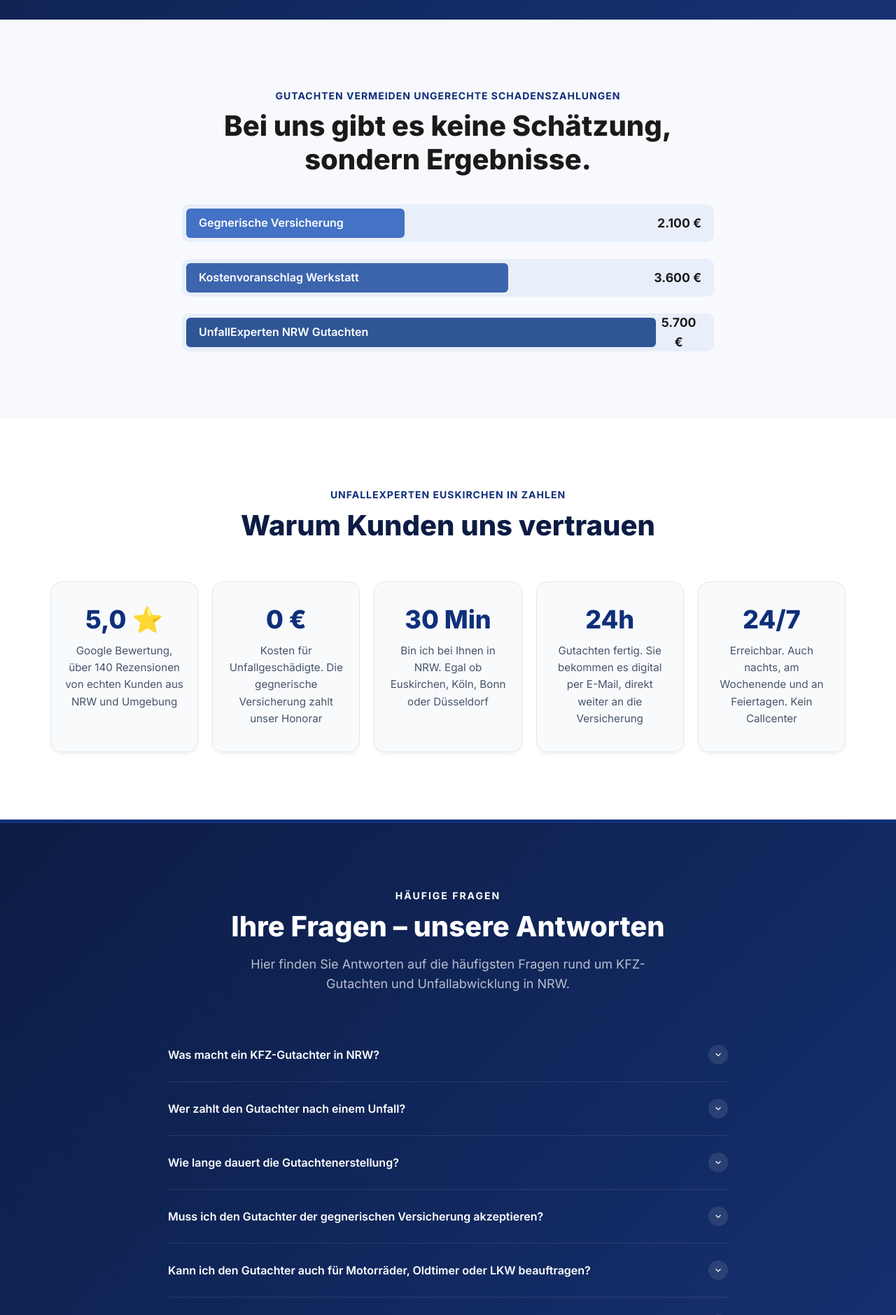
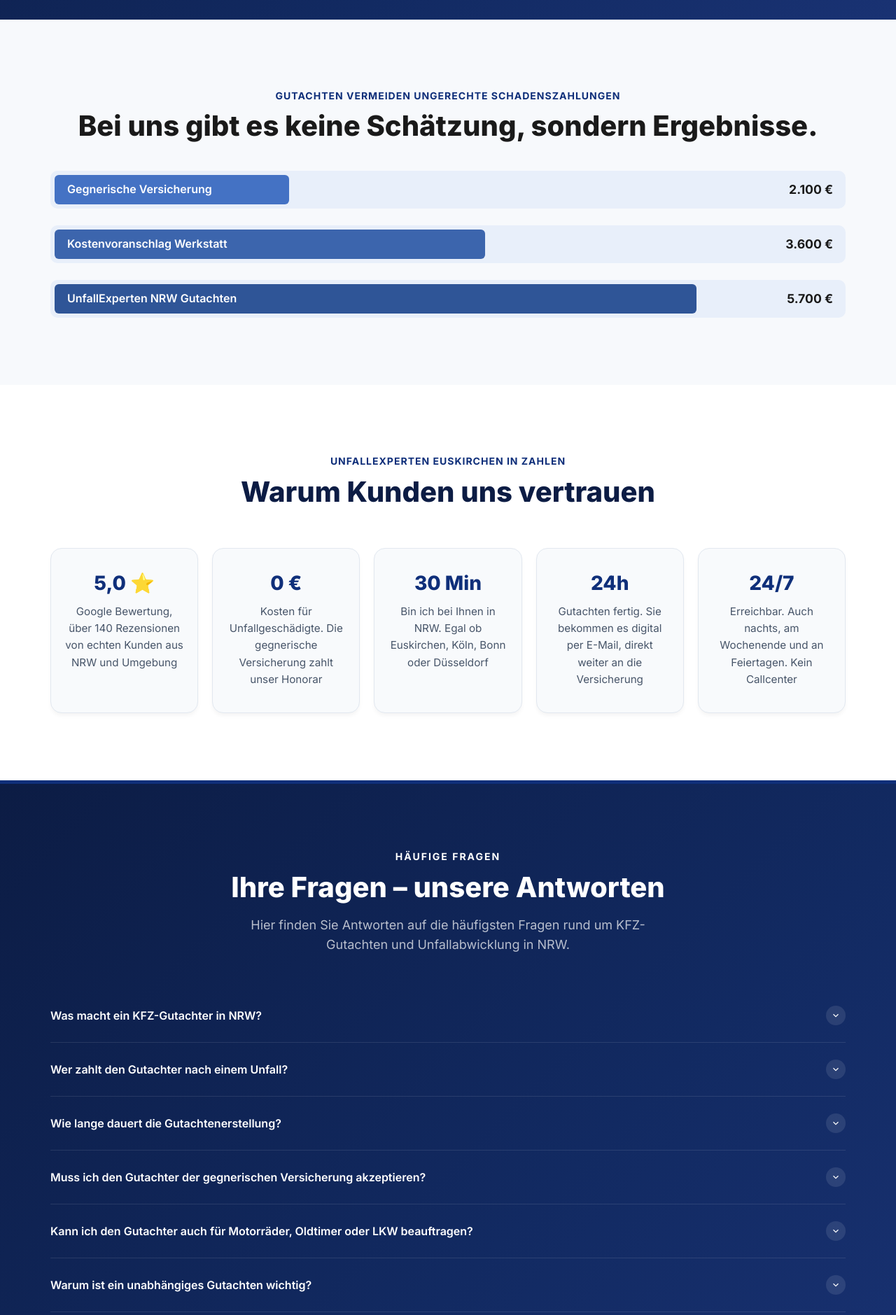
Before and after one commit to branova-crm/UnfallExperten, a Next.js app: page / in a window 1280 px wide. Shown: the part 4320-6199 px from the top of the page at 70% size. Built offline with nearby package versions, Linux system fonts and the light colour scheme; no server answers; the database is empty.

Commit message:
Uodates FAQ

```diff
--- a/src/app/css/style.css
+++ b/src/app/css/style.css
@@ -1853,7 +1853,7 @@ button {
 }
 
 .faq-list {
-    max-width: 800px;
+    max-width: var(--container-max); /* 1200px */
     margin: 0 auto;
 }
 
@@ -1877,7 +1877,7 @@ button {
 }
 
 .faq-question:hover {
-    color: var(--clr-accent);
+    color: #38bdf8; /* Modernes Hellblau statt Orange */
 }
 
 .faq-toggle {
@@ -3000,7 +3000,7 @@ section[id] {
 }
 
 .stat-number {
-    font-size: 2.25rem;
+    font-size: 1.75rem;
     font-weight: 800;
     color: var(--clr-primary);
     line-height: 1;
--- a/src/components/BarChartSection.tsx
+++ b/src/components/BarChartSection.tsx
@@ -29,7 +29,7 @@ export default function BarChartSection() {
     return (
         <section className="appraisal-section">
             <div className="container">
-                <div className="appraisal-grid" style={{ gridTemplateColumns: '1fr', maxWidth: '760px', margin: '0 auto' }}>
+                <div className="appraisal-grid" style={{ gridTemplateColumns: '1fr', maxWidth: '1200px', margin: '0 auto' }}>
                     <div style={{ textAlign: 'center' }}>
                         <span className="section-label" style={{ color: 'var(--clr-primary)', textTransform: 'uppercase', letterSpacing: '1px' }}>Gutachten vermeiden ungerechte Schadenszahlungen</span>
                         <h2 className="section-title" style={{ marginBottom: '2.5rem', color: 'var(--clr-text)' }}>Bei uns gibt es keine Schätzung, sondern Ergebnisse.</h2>
@@ -38,7 +38,7 @@ export default function BarChartSection() {
                             <div className="bar-item">
                                 <div className="bar-title-mobile">Gegnerische Versicherung</div>
                                 <div className="bar-track">
-                                    <div className={`bar-fill low ${isVisible ? 'animated' : ''}`} style={{ width: isVisible ? '42%' : '10%' }}>
+                                    <div className={`bar-fill low ${isVisible ? 'animated' : ''}`} style={{ width: isVisible ? '30%' : '10%' }}>
                                         <span className="label-desktop">Gegnerische Versicherung</span>
                                         <span className="price-mobile">2.100 €</span>
                                     </div>
@@ -50,7 +50,7 @@ export default function BarChartSection() {
                             <div className="bar-item">
                                 <div className="bar-title-mobile">Kostenvoranschlag Werkstatt</div>
                                 <div className="bar-track">
-                                    <div className={`bar-fill mid ${isVisible ? 'animated' : ''}`} style={{ width: isVisible ? '62%' : '10%' }}>
+                                    <div className={`bar-fill mid ${isVisible ? 'animated' : ''}`} style={{ width: isVisible ? '55%' : '10%' }}>
                                         <span className="label-desktop">Kostenvoranschlag Werkstatt</span>
                                         <span className="price-mobile">3.600 €</span>
                                     </div>
@@ -62,7 +62,7 @@ export default function BarChartSection() {
                             <div className="bar-item">
                                 <div className="bar-title-mobile">UnfallExperten NRW Gutachten</div>
                                 <div className="bar-track">
-                                    <div className={`bar-fill high ${isVisible ? 'animated' : ''} shine-bar`} style={{ width: isVisible ? '92%' : '10%', position: 'relative', overflow: 'hidden' }}>
+                                    <div className={`bar-fill high ${isVisible ? 'animated' : ''} shine-bar`} style={{ width: isVisible ? '82%' : '10%', position: 'relative', overflow: 'hidden' }}>
                                         <span className="label-desktop">UnfallExperten NRW Gutachten</span>
                                         <span className="price-mobile">5.700 €</span>
                                     </div>
```
